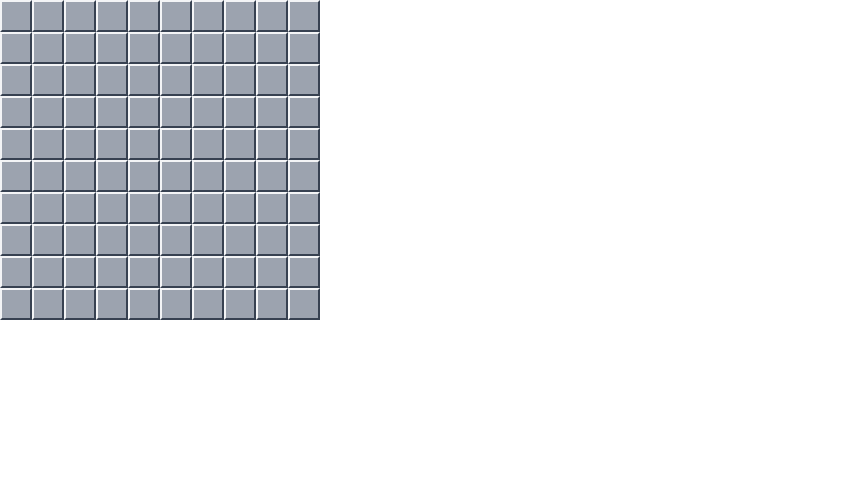
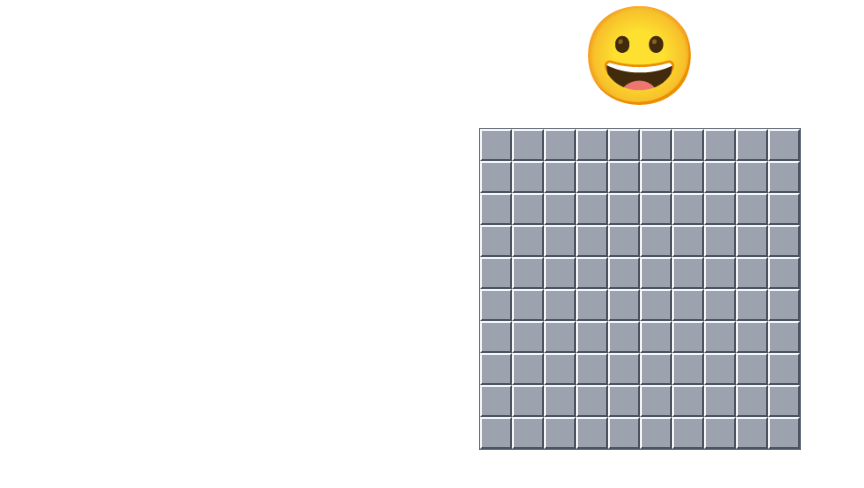
Before and after one commit to Hengry/minesweeper, a React (Create React App) app: page / in a window 1280 px wide. Shown: the top 488 px of the page, without its empty margins (0-864 px from the left). Built offline with nearby package versions, Linux system fonts and the light colour scheme.

Commit message:
add reset

```diff
--- a/src/App.tsx
+++ b/src/App.tsx
@@ -138,6 +138,16 @@ const reducer = (state: State, action: Actions): State => {
       }
       return state;
     case 'reset':
+      return {
+        ...state,
+        contentMap: Array.from({ length: state.width * state.height }, () => 0),
+        statusMap: Array.from(
+          { length: state.width * state.height },
+          () => 'default'
+        ),
+        gameStarted: false,
+        bombIndex: undefined,
+      };
     default:
       return state;
   }
@@ -154,12 +164,19 @@ const initialState: State = {
 
 const App = () => {
   const [state, dispatch] = useReducer(reducer, initialState);
+
   const handleClick = useCallback((numbering: number) => {
     dispatch({ type: 'click', payload: numbering });
   }, []);
+
   const handleRightClick = useCallback((numbering: number) => {
     dispatch({ type: 'rightClick', payload: numbering });
   }, []);
+
+  const handleReset = useCallback(() => {
+    dispatch({ type: 'reset' });
+  }, []);
+
   const brickMatrix = useMemo(
     () =>
       chunk(
@@ -171,7 +188,11 @@ const App = () => {
 
   return (
     <div className='App'>
-      <div>
+      <div className='w-full flex flex-col items-center'>
+        <button type='button' className='text-8xl my-4' onClick={handleReset}>
+          {typeof state.bombIndex === 'undefined' ? '😀' : '😵'}
+        </button>
+        <div className='border border-gray-500'>
           {brickMatrix.map(({ bricks, rowIndex }) => (
             <div key={rowIndex} className='flex'>
               {bricks.map(({ content, index }) => (
@@ -182,13 +203,14 @@ const App = () => {
                   status={state.statusMap[index]}
                   onClick={handleClick}
                   onRightClick={handleRightClick}
-                bombed={state.bombIndex === index}
+                  bombIndex={state.bombIndex}
                 />
               ))}
             </div>
           ))}
         </div>
       </div>
+    </div>
   );
 };
 
--- a/src/components/Brick.tsx
+++ b/src/components/Brick.tsx
@@ -6,15 +6,15 @@ interface BrickProps {
   content: number;
   status: Status;
   numbering: number;
-  bombed: boolean;
   onClick: (numbering: number) => void;
   onRightClick: (numbering: number) => void;
+  bombIndex?: number;
 }
 const Brick = ({
   content,
   status,
   numbering,
-  bombed,
+  bombIndex,
   onClick,
   onRightClick,
 }: BrickProps) => {
@@ -25,21 +25,22 @@ const Brick = ({
     e.preventDefault();
     onRightClick(numbering);
   };
-
+  const bombed = bombIndex === numbering;
   return (
     <button
       aria-label='brick'
       className={twMerge(
-        'w-8 h-8 border-2 text-lg text-white',
+        'min-w-[32px] min-h-[32px] border-2 text-lg text-white bg-gray-400',
+        'active:border-gray-600 active:border',
         status === 'revealed'
-          ? 'border-gray-700 bg-gray-500'
-          : 'border-l-gray-100 border-t-gray-100 border-r-gray-700 border-b-gray-700 bg-gray-400',
+          ? 'border border-gray-600'
+          : 'border-l-gray-100 border-t-gray-100 border-r-gray-600 border-b-gray-600',
         bombed && 'bg-red-600'
       )}
       type='button'
       onClick={handleClick}
       onContextMenu={handleRightClick}
-      disabled={status === 'revealed'}
+      disabled={typeof bombIndex !== 'undefined'}
     >
       {(status === 'revealed' && (content === -1 ? '💣' : content)) || null}
       {status === 'flagged' && '🚩'}
```
Lines whose indentation alone changed are shown as unchanged.
